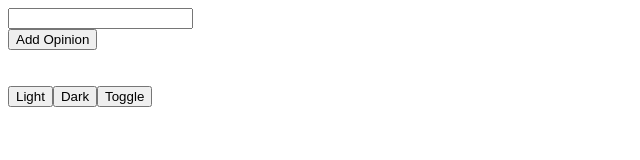
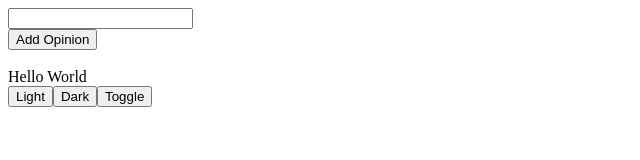
Before and after one commit to dorianfouvez/cours-web3, a React (Create React App) app in the folder semaine05_b/: page / in a window 1280 px wide. Shown: the top 160 px of the page, without its empty margins (0-640 px from the left). Built offline with nearby package versions, Linux system fonts and the light colour scheme.

Commit message:
end exo C

```diff
--- a/semaine05_b/src/components/App/App.js
+++ b/semaine05_b/src/components/App/App.js
@@ -1,16 +1,21 @@
-import React from "react";
+import React, { useContext } from "react";
 import Opinions from "../Opinions/Opinions";
 import OpinionForm from "../OpinionForm/OpinionForm";
 import ButtonLight from "../Button/ButtonLight";
 import ButtonDark from "../Button/ButtonDark";
 import ButtonToggle from "../Button/ButtonToggle";
+import ThemeContext from "../../contexts/ThemeContext";
 
 function App() {
+  const { getCurrentThemeDetails } = useContext(ThemeContext);
+
+  const currentTheme = getCurrentThemeDetails();
+
   return (
-    <div className="App">
+    <div className="App" style={{backgroundColor: currentTheme.backgroundColor, color: currentTheme.primaryTextColor}}>
       <Opinions />
       <OpinionForm />
-      <br/>
+      <br/>Hello World
       <br/>
       <footer><ButtonLight /><ButtonDark /><ButtonToggle /></footer>
     </div>
--- a/semaine05_b/src/contexts/ThemeContext.jsx
+++ b/semaine05_b/src/contexts/ThemeContext.jsx
@@ -8,8 +8,8 @@ const ProviderWrapper = (props) => {
 
     const setDarkTheme = () => {
         const darkTheme = {
-            backgroundColor: 'dark',
-            primaryTextColor: 'white',
+            backgroundColor: '#000000',
+            primaryTextColor: '#ffffff',
             secondaryTextColor: 'gray',
             linkColor: 'red'
         };
@@ -19,8 +19,8 @@ const ProviderWrapper = (props) => {
 
     const setLightTheme = () => {
         const lightTheme = {
-            backgroundColor: 'white',
-            primaryTextColor: 'dark',
+            backgroundColor: '#ffffff',
+            primaryTextColor: '#000000',
             secondaryTextColor: 'gray',
             linkColor: 'blue'
         };
@@ -29,7 +29,7 @@ const ProviderWrapper = (props) => {
     };
 
     const toggleTheme = () => {
-        if(theme.backgroundColor === 'white'){
+        if(theme.backgroundColor === '#ffffff'){
             setDarkTheme()
         }else{
             setLightTheme();
```
